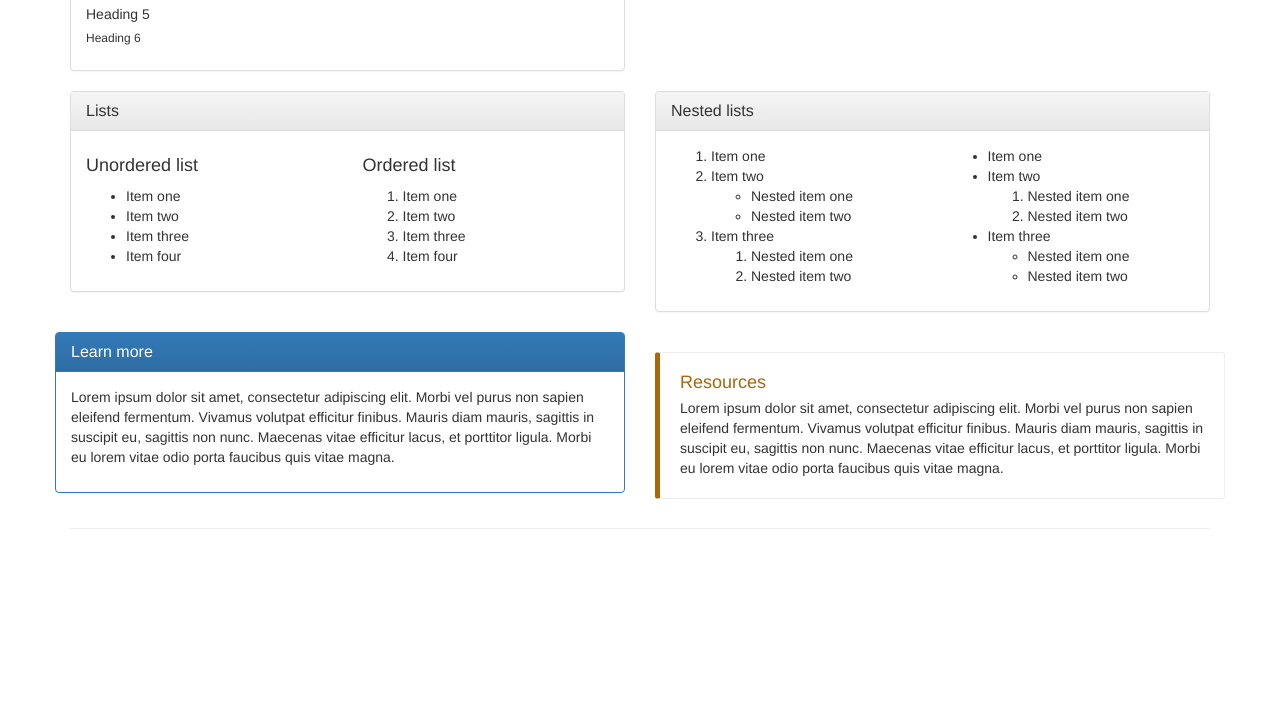
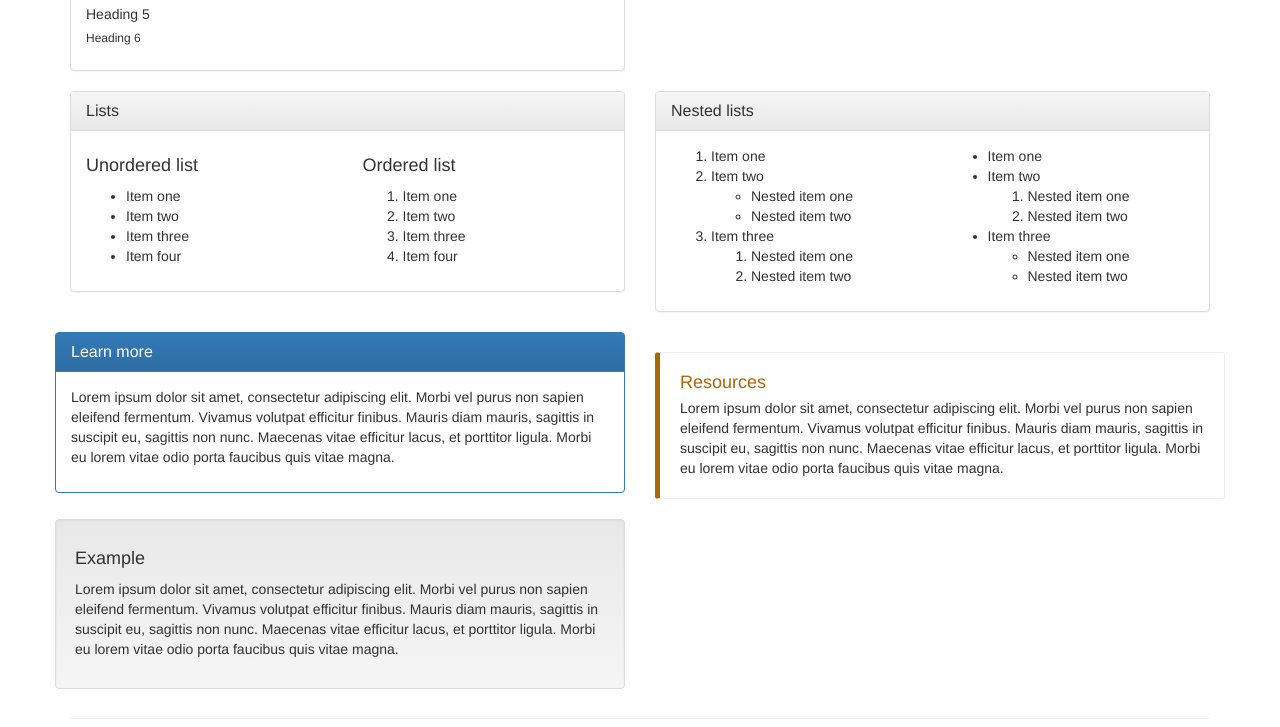
Before and after one commit to annecamh/annecamh.github.io, a plain HTML site: page index.html in a window 1280 px wide. Shown: the part 415-1142 px from the top of the page. Before the commit the page ends 964 px from the top, so only its background shows below. Drawn offline with nearby package versions, Linux system fonts and the light colour scheme.

Commit message:
Update index.html

```diff
--- a/index.html
+++ b/index.html
@@ -213,6 +213,14 @@
 
 </div><!--row-->
 
+<div class="row">
+  <div class="col-md-6">
+    <div class="well"><h4>Example</h4>
+    <p>Lorem ipsum dolor sit amet, consectetur adipiscing elit. Morbi vel purus non sapien eleifend fermentum. Vivamus volutpat efficitur finibus. Mauris diam mauris, sagittis in suscipit eu, sagittis non nunc. Maecenas vitae efficitur lacus, et porttitor ligula. Morbi eu lorem vitae odio porta faucibus quis vitae magna. </p>
+    </div>
+
+</div><!--row-->
+
 
 
     </div><!--container-->
```
